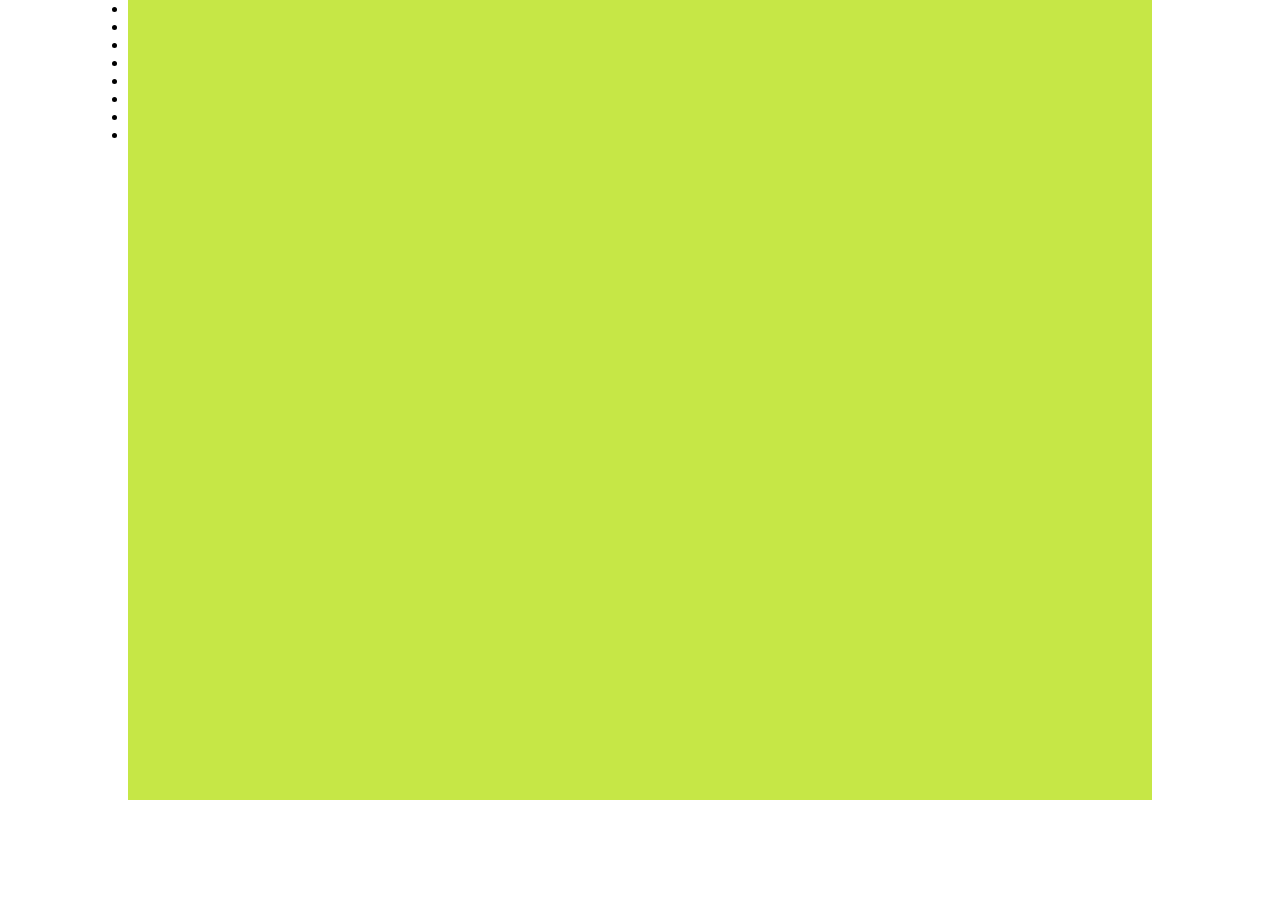
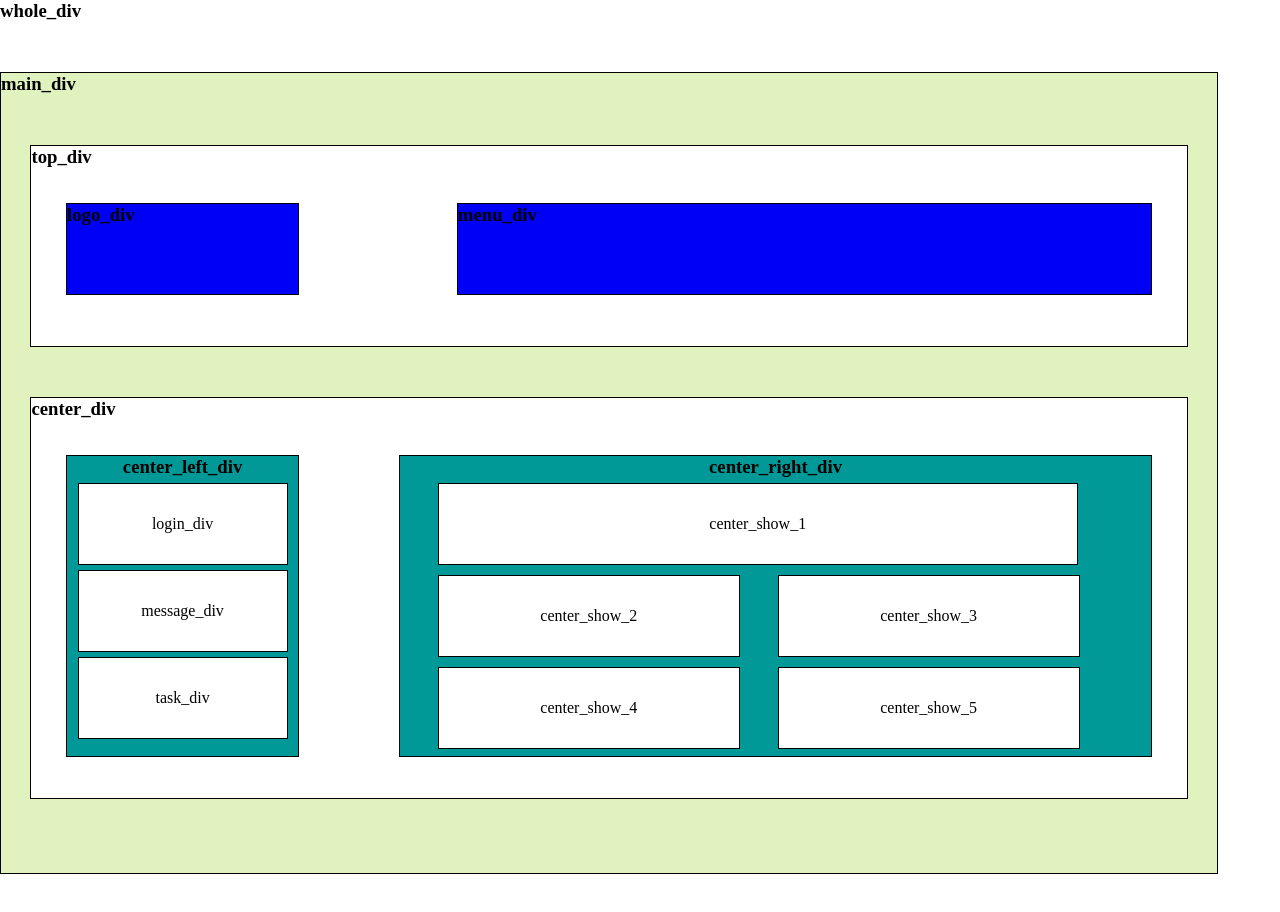
Before and after one commit to lemonJu/ali_layout, a website: page layout8/index.html in a window 1280 px wide. Before the commit the page ends 800 px from the top, so only its background shows below. Drawn offline with nearby package versions, Linux system fonts and the light colour scheme; files that its build step writes are made by us from their sources.

Commit message:
addlayout8

```diff
--- a/layout3/Gruntfile.js
+++ b/layout3/Gruntfile.js
@@ -5,14 +5,6 @@ module.exports = function (grunt) {
             compile: {
                 files: {
                     'css/style.css': 'css/style.less'
-                }
-            },
-            yuicompress: {
-                files: {
-                    'css/style-min.css': 'css/style.css'
-                },
-                options: {
-                    yuicompress: true
                 }
             }
         },
--- a/layout8/Gruntfile.js
+++ b/layout8/Gruntfile.js
@@ -5,14 +5,6 @@ module.exports = function (grunt) {
             compile: {
                 files: {
                     'css/style.css': 'css/style.less'
-                }
-            },
-            yuicompress: {
-                files: {
-                    'css/style-min.css': 'css/style.css'
-                },
-                options: {
-                    yuicompress: true
                 }
             }
         },
--- a/layout8/css/style.less
+++ b/layout8/css/style.less
@@ -1,16 +1,90 @@
 * {
-  margin: 0 auto;
+  margin: 0;
   padding: 0;
+  list-style: none;
 }
 
 #whole_div {
+  @border: 1px solid #000;
   width: 100%;
   height: 100%;
   background-color: #fff;
 
   #main_div{
-    width: 80%;
+    width: 95%;
     height: 800px;
-    background-color: #C6E746;
+    margin: 50px 0;
+    background-color: #e0f2be;
+    border: @border;
+
+    #top_div {
+      width: 95%;
+      height: 200px;
+      background-color: #fff;
+      border: @border;
+      margin: 50px auto;
+
+      #logo_div,#menu_div {
+        height: 90px;
+        margin: 3%;
+        background-color: #0000f6;
+        border: @border;
+      }
+
+      #logo_div {
+        width: 20%;
+        float: left;
+      }
+
+      #menu_div {
+        width: 60%;
+        float: right;
+      }
+    }
+
+    #center_div {
+      width: 95%;
+      height: 400px;
+      background-color: #fff;
+      border: @border;
+      margin: 50px auto;
+
+      #center_left_div,#center_right_div {
+        height: 300px;
+        margin: 3%;
+        background: #009998;
+        border: @border;
+        text-align: center;
+
+        li {
+          width: 90%;
+          height: 80px;
+          line-height: 80px;
+          background-color: #fff;
+          border: @border;
+          margin: 5px auto;
+        }
+      }
+
+      #center_left_div {
+        width: 20%;
+        float: left;
+      }
+
+      #center_right_div {
+        width: 65%;
+        float: right;
+
+        #first {
+          width: 85%;
+        }
+
+        li {
+          width: 40%;
+          float: left;
+          margin-left: 5%;
+        }
+      }
+    }
   }
 }
--- a/layout8/index.html
+++ b/layout8/index.html
@@ -2,29 +2,35 @@
 <html>
 <head lang="en">
     <meta charset="UTF-8">
-    <title>layout3</title>
+    <title>layout8</title>
     <link rel="stylesheet" href="css/style.css"/>
 </head>
 <body>
     <div id="whole_div">
+        <h3>whole_div</h3>
         <div id="main_div">
+            <h3>main_div</h3>
             <div id="top_div">
-                <div id="logo_div"></div>
-                <div id="menu_div"></div>
+                <h3>top_div</h3>
+                <div id="logo_div"><h3>logo_div</h3></div>
+                <div id="menu_div"><h3>menu_div</h3></div>
             </div>
 
             <div id="center_div">
+                <h3>center_div</h3>
                 <ul id="center_left_div">
-                    <li></li>
-                    <li></li>
-                    <li></li>
+                    <h3>center_left_div</h3>
+                    <li>login_div</li>
+                    <li>message_div</li>
+                    <li>task_div</li>
                 </ul>
                 <ul id="center_right_div">
-                    <li></li>
-                    <li></li>
-                    <li></li>
-                    <li></li>
-                    <li></li>
+                    <h3>center_right_div</h3>
+                    <li id="first">center_show_1</li>
+                    <li>center_show_2</li>
+                    <li>center_show_3</li>
+                    <li>center_show_4</li>
+                    <li>center_show_5</li>
                 </ul>
             </div>
         </div>
```
Also changed, not shown: layout3/css/style-min.css (deleted), layout8/css/style.css (added).
